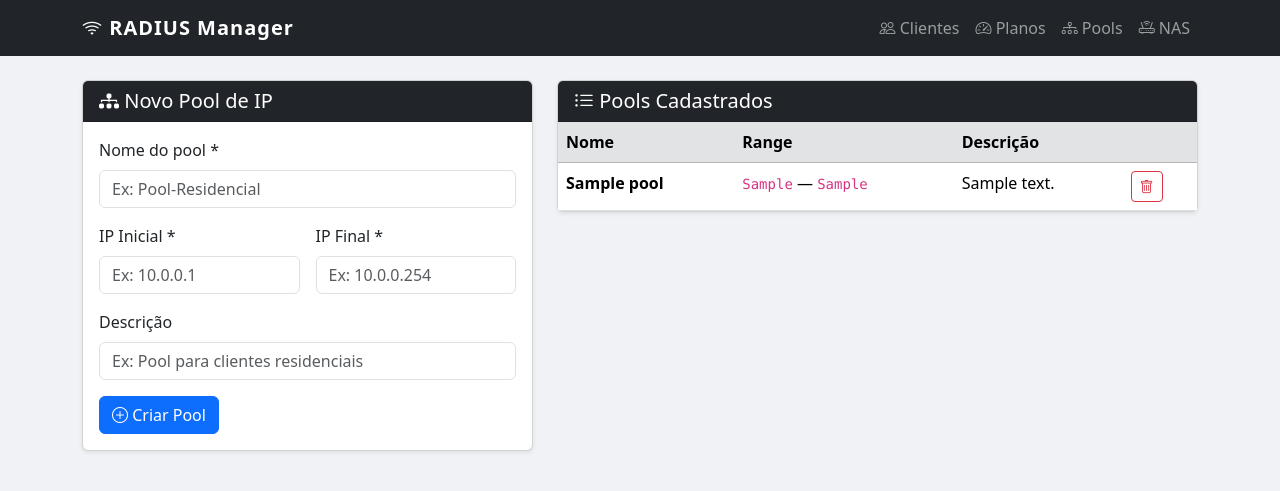
After one commit to robertbr123/SGP-LINKET, a Flask app: page /pools in a window 1280 px wide. The commit adds this page. Shown: the top 491 px of the page. Run offline with Flask 3, Linux system fonts and the light colour scheme; a database or web service that is not in the repository returns one stand-in record (values such as "Sample title"); some libraries are stand-ins or nearby versions.

Commit message:
update plano e pool

```diff
--- a/web/app.py
+++ b/web/app.py
@@ -121,29 +121,65 @@ def remove_radius_user(conn, login: str):
 def index():
     conn = get_db()
     with conn.cursor(cursor_factory=psycopg2.extras.RealDictCursor) as cur:
-        cur.execute("SELECT * FROM clientes ORDER BY criado_em DESC")
+        cur.execute("""
+            SELECT c.*, p.nome AS plano_nome, po.nome AS pool_nome
+            FROM clientes c
+            LEFT JOIN planos p ON c.plano_id = p.id
+            LEFT JOIN pools po ON c.pool_id = po.id
+            ORDER BY c.criado_em DESC
+        """)
         clientes = cur.fetchall()
+        # Sessões ativas (online) — acctstoptime IS NULL
+        cur.execute("""
+            SELECT username FROM radacct
+            WHERE acctstoptime IS NULL
+        """)
+        online_users = {row["username"] for row in cur.fetchall()}
     conn.close()
+    for c in clientes:
+        c["online"] = c["pppoe_login"] in online_users if c["pppoe_login"] else False
     return render_template("index.html", clientes=clientes)
 
 
 @app.route("/cliente/novo", methods=["GET", "POST"])
 def novo_cliente():
+    conn = get_db()
+    with conn.cursor(cursor_factory=psycopg2.extras.RealDictCursor) as cur:
+        cur.execute("SELECT * FROM planos ORDER BY nome")
+        planos = cur.fetchall()
+        cur.execute("SELECT * FROM pools ORDER BY nome")
+        pools = cur.fetchall()
+
     if request.method == "POST":
         nome = request.form.get("nome", "").strip()
         cpf = re.sub(r"\D", "", request.form.get("cpf", ""))
         ip = request.form.get("ip", "").strip()
-        plano = request.form.get("plano", "").strip()
-        vel_down = request.form.get("velocidade_down", "10").strip()
-        vel_up = request.form.get("velocidade_up", "5").strip()
+        plano_id = request.form.get("plano_id", "").strip()
+        pool_id = request.form.get("pool_id", "").strip()
 
-        if not nome or not cpf or not plano:
+        if not nome or not cpf or not plano_id:
             flash("Nome, CPF e Plano são obrigatórios.", "danger")
-            return render_template("form_cliente.html", cliente=None)
+            conn.close()
+            return render_template("form_cliente.html", cliente=None, planos=planos, pools=pools)
 
         if len(cpf) != 11:
             flash(f"CPF inválido: deve ter 11 dígitos (recebido {len(cpf)}).", "danger")
-            return render_template("form_cliente.html", cliente=None)
+            conn.close()
+            return render_template("form_cliente.html", cliente=None, planos=planos, pools=pools)
+
+        # Buscar dados do plano selecionado
+        with conn.cursor(cursor_factory=psycopg2.extras.RealDictCursor) as cur:
+            cur.execute("SELECT * FROM planos WHERE id = %s", (plano_id,))
+            plano_obj = cur.fetchone()
+
+        if not plano_obj:
+            flash("Plano selecionado não encontrado.", "danger")
+            conn.close()
+            return render_template("form_cliente.html", cliente=None, planos=planos, pools=pools)
+
+        plano_nome = plano_obj["nome"]
+        vel_down = plano_obj["velocidade_down"]
+        vel_up = plano_obj["velocidade_up"]
 
         # Consulta SGP para obter login PPPoE e status
         contrato = consultar_sgp(cpf)
@@ -153,28 +189,21 @@ def novo_cliente():
         if contrato:
             pppoe_login = contrato.get("contratoCentralLogin")
             status = status_from_sgp(contrato)
-            # Usar IP do SGP se não informado
             if not ip:
                 ip = contrato.get("servico_ip", "")
-            # Usar plano do SGP
-            if not plano:
-                plano = contrato.get("servico_plano", plano)
         else:
             flash("Aviso: não foi possível consultar o SGP. Cliente salvo como pendente.", "warning")
 
-        try:
-            vel_down = int(vel_down)
-            vel_up = int(vel_up)
-        except ValueError:
-            vel_down, vel_up = _plano_to_speeds(plano)
+        pool_id_val = int(pool_id) if pool_id else None
 
-        conn = get_db()
         try:
             with conn.cursor() as cur:
                 cur.execute(
-                    """INSERT INTO clientes (nome, cpf, ip, plano, velocidade_down, velocidade_up, pppoe_login, status)
-                       VALUES (%s, %s, %s, %s, %s, %s, %s, %s)""",
-                    (nome, cpf, ip, plano, vel_down, vel_up, pppoe_login, status),
+                    """INSERT INTO clientes (nome, cpf, ip, plano, velocidade_down, velocidade_up,
+                       plano_id, pool_id, pppoe_login, status)
+                       VALUES (%s, %s, %s, %s, %s, %s, %s, %s, %s, %s)""",
+                    (nome, cpf, ip, plano_nome, vel_down, vel_up,
+                     int(plano_id), pool_id_val, pppoe_login, status),
                 )
             conn.commit()
 
@@ -190,7 +219,8 @@ def novo_cliente():
 
         return redirect(url_for("index"))
 
-    return render_template("form_cliente.html", cliente=None)
+    conn.close()
+    return render_template("form_cliente.html", cliente=None, planos=planos, pools=pools)
 
 
 @app.route("/cliente/<int:cliente_id>/editar", methods=["GET", "POST"])
@@ -199,6 +229,10 @@ def editar_cliente(cliente_id):
     with conn.cursor(cursor_factory=psycopg2.extras.RealDictCursor) as cur:
         cur.execute("SELECT * FROM clientes WHERE id = %s", (cliente_id,))
         cliente = cur.fetchone()
+        cur.execute("SELECT * FROM planos ORDER BY nome")
+        planos = cur.fetchall()
+        cur.execute("SELECT * FROM pools ORDER BY nome")
+        pools = cur.fetchall()
 
     if not cliente:
         flash("Cliente não encontrado.", "danger")
@@ -208,15 +242,33 @@ def editar_cliente(cliente_id):
     if request.method == "POST":
         nome = request.form.get("nome", "").strip()
         ip = request.form.get("ip", "").strip()
-        plano = request.form.get("plano", "").strip()
-        vel_down = int(request.form.get("velocidade_down", 10))
-        vel_up = int(request.form.get("velocidade_up", 5))
+        plano_id = request.form.get("plano_id", "").strip()
+        pool_id = request.form.get("pool_id", "").strip()
+
+        if not plano_id:
+            flash("Plano é obrigatório.", "danger")
+            conn.close()
+            return render_template("form_cliente.html", cliente=cliente, planos=planos, pools=pools)
+
+        with conn.cursor(cursor_factory=psycopg2.extras.RealDictCursor) as cur:
+            cur.execute("SELECT * FROM planos WHERE id = %s", (plano_id,))
+            plano_obj = cur.fetchone()
+
+        if not plano_obj:
+            flash("Plano selecionado não encontrado.", "danger")
+            conn.close()
+            return render_template("form_cliente.html", cliente=cliente, planos=planos, pools=pools)
+
+        plano_nome = plano_obj["nome"]
+        vel_down = plano_obj["velocidade_down"]
+        vel_up = plano_obj["velocidade_up"]
+        pool_id_val = int(pool_id) if pool_id else None
 
         with conn.cursor() as cur:
             cur.execute(
                 """UPDATE clientes SET nome=%s, ip=%s, plano=%s, velocidade_down=%s,
-                   velocidade_up=%s, atualizado_em=NOW() WHERE id=%s""",
-                (nome, ip, plano, vel_down, vel_up, cliente_id),
+                   velocidade_up=%s, plano_id=%s, pool_id=%s, atualizado_em=NOW() WHERE id=%s""",
+                (nome, ip, plano_nome, vel_down, vel_up, int(plano_id), pool_id_val, cliente_id),
             )
         conn.commit()
 
@@ -229,7 +281,7 @@ def editar_cliente(cliente_id):
         return redirect(url_for("index"))
 
     conn.close()
-    return render_template("form_cliente.html", cliente=cliente)
+    return render_template("form_cliente.html", cliente=cliente, planos=planos, pools=pools)
 
 
 @app.route("/cliente/<int:cliente_id>/sincronizar", methods=["POST"])
@@ -291,6 +343,103 @@ def excluir_cliente(cliente_id):
     return redirect(url_for("index"))
 
 
+# ---------------------------------------------------------------------------
+# Planos CRUD
+# ---------------------------------------------------------------------------
+
+@app.route("/planos", methods=["GET", "POST"])
+def gerenciar_planos():
+    conn = get_db()
+    if request.method == "POST":
+        nome = request.form.get("nome", "").strip()
+        vel_down = request.form.get("velocidade_down", "10").strip()
+        vel_up = request.form.get("velocidade_up", "5").strip()
+
+        if nome and vel_down and vel_up:
+            try:
+                with conn.cursor() as cur:
+                    cur.execute(
+                        "INSERT INTO planos (nome, velocidade_down, velocidade_up) VALUES (%s, %s, %s)",
+                        (nome, int(vel_down), int(vel_up)),
+                    )
+                conn.commit()
+                flash("Plano criado com sucesso.", "success")
+            except psycopg2.errors.UniqueViolation:
+                conn.rollback()
+                flash("Já existe um plano com este nome.", "danger")
+        else:
+            flash("Todos os campos são obrigatórios.", "danger")
+
+    with conn.cursor(cursor_factory=psycopg2.extras.RealDictCursor) as cur:
+        cur.execute("SELECT * FROM planos ORDER BY nome")
+        planos = cur.fetchall()
+
+    conn.close()
+    return render_template("planos.html", planos=planos)
+
+
+@app.route("/planos/<int:plano_id>/excluir", methods=["POST"])
+def excluir_plano(plano_id):
+    conn = get_db()
+    with conn.cursor() as cur:
+        cur.execute("DELETE FROM planos WHERE id = %s", (plano_id,))
+    conn.commit()
+    conn.close()
+    flash("Plano removido.", "success")
+    return redirect(url_for("gerenciar_planos"))
+
+
+# ---------------------------------------------------------------------------
+# Pools CRUD
+# ---------------------------------------------------------------------------
+
+@app.route("/pools", methods=["GET", "POST"])
+def gerenciar_pools():
+    conn = get_db()
+    if request.method == "POST":
+        nome = request.form.get("nome", "").strip()
+        range_inicio = request.form.get("range_inicio", "").strip()
+        range_fim = request.form.get("range_fim", "").strip()
+        descricao = request.form.get("descricao", "").strip()
+
+        if nome and range_inicio and range_fim:
+            try:
+                with conn.cursor() as cur:
+                    cur.execute(
+                        "INSERT INTO pools (nome, range_inicio, range_fim, descricao) VALUES (%s, %s, %s, %s)",
+                        (nome, range_inicio, range_fim, descricao),
+                    )
+                conn.commit()
+                flash("Pool criado com sucesso.", "success")
+            except psycopg2.errors.UniqueViolation:
+                conn.rollback()
+                flash("Já existe um pool com este nome.", "danger")
+        else:
+            flash("Nome, IP inicial e IP final são obrigatórios.", "danger")
+
+    with conn.cursor(cursor_factory=psycopg2.extras.RealDictCursor) as cur:
+        cur.execute("SELECT * FROM pools ORDER BY nome")
+        pools = cur.fetchall()
+
+    conn.close()
+    return render_template("pools.html", pools=pools)
+
+
+@app.route("/pools/<int:pool_id>/excluir", methods=["POST"])
+def excluir_pool(pool_id):
+    conn = get_db()
+    with conn.cursor() as cur:
+        cur.execute("DELETE FROM pools WHERE id = %s", (pool_id,))
+    conn.commit()
+    conn.close()
+    flash("Pool removido.", "success")
+    return redirect(url_for("gerenciar_pools"))
+
+
+# ---------------------------------------------------------------------------
+# NAS CRUD
+# ---------------------------------------------------------------------------
+
 @app.route("/nas", methods=["GET", "POST"])
 def gerenciar_nas():
     conn = get_db()
--- a/web/templates/base.html
+++ b/web/templates/base.html
@@ -22,7 +22,9 @@
         </a>
         <div class="navbar-nav ms-auto">
             <a class="nav-link" href="{{ url_for('index') }}"><i class="bi bi-people"></i> Clientes</a>
-            <a class="nav-link" href="{{ url_for('gerenciar_nas') }}"><i class="bi bi-router"></i> NAS / MikroTik</a>
+            <a class="nav-link" href="{{ url_for('gerenciar_planos') }}"><i class="bi bi-speedometer2"></i> Planos</a>
+            <a class="nav-link" href="{{ url_for('gerenciar_pools') }}"><i class="bi bi-diagram-3"></i> Pools</a>
+            <a class="nav-link" href="{{ url_for('gerenciar_nas') }}"><i class="bi bi-router"></i> NAS</a>
         </div>
     </div>
 </nav>
--- /dev/null
+++ b/web/templates/pools.html
@@ -0,0 +1,82 @@
+{% extends "base.html" %}
+{% block title %}Pools de IP — RADIUS Manager{% endblock %}
+
+{% block content %}
+<div class="row">
+<div class="col-md-5">
+    <div class="card shadow-sm mb-4">
+        <div class="card-header bg-dark text-white">
+            <h5 class="mb-0"><i class="bi bi-diagram-3-fill"></i> Novo Pool de IP</h5>
+        </div>
+        <div class="card-body">
+            <form method="POST">
+                <div class="mb-3">
+                    <label class="form-label">Nome do pool *</label>
+                    <input type="text" name="nome" class="form-control" required
+                           placeholder="Ex: Pool-Residencial">
+                </div>
+                <div class="row g-3 mb-3">
+                    <div class="col-6">
+                        <label class="form-label">IP Inicial *</label>
+                        <input type="text" name="range_inicio" class="form-control" required
+                               placeholder="Ex: 10.0.0.1">
+                    </div>
+                    <div class="col-6">
+                        <label class="form-label">IP Final *</label>
+                        <input type="text" name="range_fim" class="form-control" required
+                               placeholder="Ex: 10.0.0.254">
+                    </div>
+                </div>
+                <div class="mb-3">
+                    <label class="form-label">Descrição</label>
+                    <input type="text" name="descricao" class="form-control"
+                           placeholder="Ex: Pool para clientes residenciais">
+                </div>
+                <button type="submit" class="btn btn-primary">
+                    <i class="bi bi-plus-circle"></i> Criar Pool
+                </button>
+            </form>
+        </div>
+    </div>
+</div>
+
+<div class="col-md-7">
+    <div class="card shadow-sm">
+        <div class="card-header bg-dark text-white">
+            <h5 class="mb-0"><i class="bi bi-list-ul"></i> Pools Cadastrados</h5>
+        </div>
+        <div class="card-body p-0">
+            <table class="table table-hover mb-0">
+                <thead class="table-secondary">
+                    <tr>
+                        <th>Nome</th>
+                        <th>Range</th>
+                        <th>Descrição</th>
+                        <th></th>
+                    </tr>
+                </thead>
+                <tbody>
+                {% for pool in pools %}
+                    <tr>
+                        <td><strong>{{ pool.nome }}</strong></td>
+                        <td><code>{{ pool.range_inicio }}</code> — <code>{{ pool.range_fim }}</code></td>
+                        <td>{{ pool.descricao or '—' }}</td>
+                        <td>
+                            <form method="POST" action="{{ url_for('excluir_pool', pool_id=pool.id) }}"
+                                  onsubmit="return confirm('Remover pool?')">
+                                <button class="btn btn-sm btn-outline-danger">
+                                    <i class="bi bi-trash"></i>
+                                </button>
+                            </form>
+                        </td>
+                    </tr>
+                {% else %}
+                    <tr><td colspan="4" class="text-center text-muted py-3">Nenhum pool cadastrado.</td></tr>
+                {% endfor %}
+                </tbody>
+            </table>
+        </div>
+    </div>
+</div>
+</div>
+{% endblock %}
```
Also changed, not shown: sql/init.sql (+21 -0 lines), web/templates/form_cliente.html (+25 -23 lines), web/templates/index.html (+12 -2 lines), web/templates/planos.html (added, +83 -0 lines).
